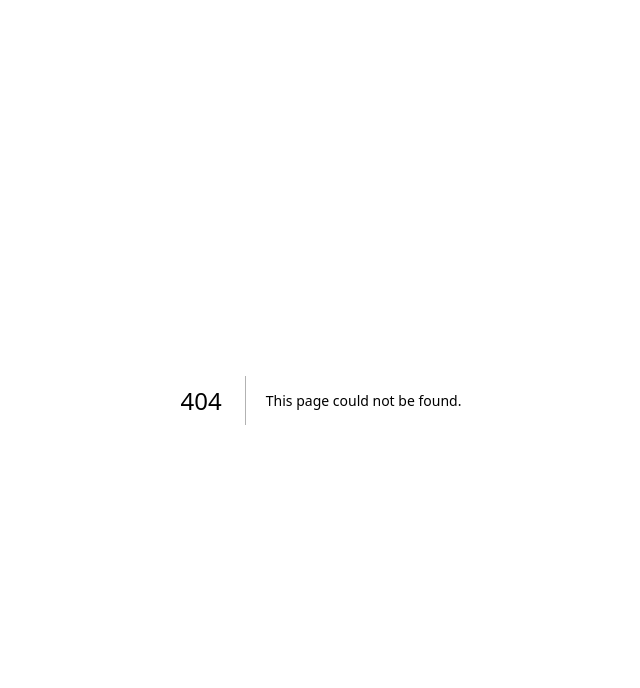
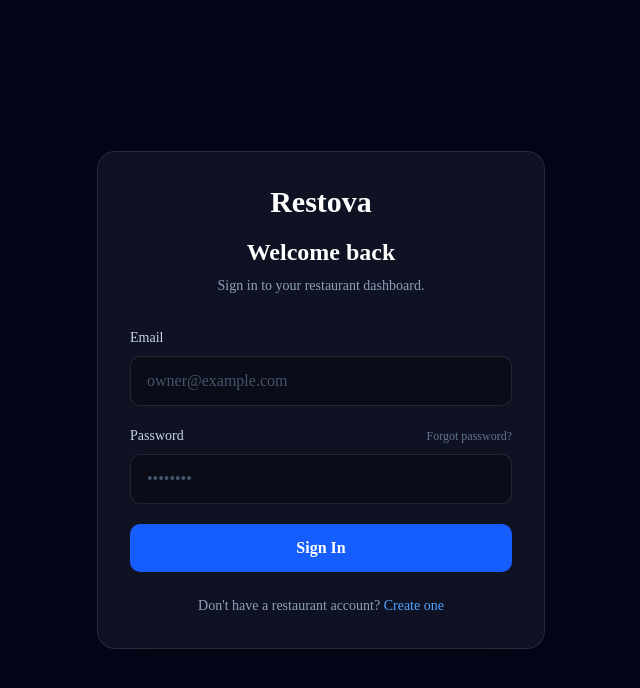
Before and after one commit to Mohammad032004/delicous, a Next.js app: page /login in a window 1280 px wide. Before the commit this address had no page. Shown: the top 688 px of the page, without its empty margins (319-959 px from the left). Built offline with nearby package versions, Linux system fonts and the light colour scheme.

Commit message:
login page setup

```diff
--- /dev/null
+++ b/app/login/page.tsx
@@ -0,0 +1,121 @@
+"use client";
+
+import { FormEvent, useState } from "react";
+import { signIn } from "next-auth/react";
+import Link from "next/link";
+
+export default function LoginPage() {
+  const [email, setEmail] = useState("");
+  const [password, setPassword] = useState("");
+
+  const [loading, setLoading] = useState(false);
+  const [error, setError] = useState("");
+
+  async function handleSubmit(e: FormEvent<HTMLFormElement>) {
+    e.preventDefault();
+
+    setLoading(true);
+    setError("");
+
+    try {
+      const result = await signIn("credentials", {
+        email,
+        password,
+        redirect: false,
+      });
+
+      if (result?.error) {
+        setError("Invalid email or password.");
+        return;
+      }
+
+      window.location.href = "/dashboard";
+    } catch {
+      setError("Something went wrong. Please try again.");
+    } finally {
+      setLoading(false);
+    }
+  }
+
+  return (
+    <main className="flex min-h-screen items-center justify-center bg-slate-950 px-4">
+      <div className="w-full max-w-md rounded-2xl border border-white/10 bg-white/5 p-8 shadow-2xl backdrop-blur">
+        <div className="mb-8 text-center">
+          <div className="mb-4 text-3xl font-bold text-white">
+            Restova
+          </div>
+
+          <h1 className="text-2xl font-semibold text-white">
+            Welcome back
+          </h1>
+
+          <p className="mt-2 text-sm text-slate-400">
+            Sign in to your restaurant dashboard.
+          </p>
+        </div>
+
+        <form onSubmit={handleSubmit} className="space-y-5">
+          <div>
+            <label className="mb-2 block text-sm text-slate-300">
+              Email
+            </label>
+
+            <input
+              type="email"
+              value={email}
+              onChange={(e) => setEmail(e.target.value)}
+              placeholder="owner@example.com"
+              required
+              className="w-full rounded-lg border border-white/10 bg-black/30 px-4 py-3 text-white outline-none transition placeholder:text-slate-600 focus:border-blue-500"
+            />
+          </div>
+
+          <div>
+            <div className="mb-2 flex items-center justify-between">
+              <label className="text-sm text-slate-300">
+                Password
+              </label>
+
+              <span className="text-xs text-slate-500">
+                Forgot password?
+              </span>
+            </div>
+
+            <input
+              type="password"
+              value={password}
+              onChange={(e) => setPassword(e.target.value)}
+              placeholder="••••••••"
+              required
+              className="w-full rounded-lg border border-white/10 bg-black/30 px-4 py-3 text-white outline-none transition placeholder:text-slate-600 focus:border-blue-500"
+            />
+          </div>
+
+          {error && (
+            <div className="rounded-lg border border-red-500/20 bg-red-500/10 px-4 py-3 text-sm text-red-400">
+              {error}
+            </div>
+          )}
+
+          <button
+            type="submit"
+            disabled={loading}
+            className="w-full rounded-lg bg-blue-600 px-4 py-3 font-semibold text-white transition hover:bg-blue-500 disabled:cursor-not-allowed disabled:opacity-50"
+          >
+            {loading ? "Signing in..." : "Sign In"}
+          </button>
+        </form>
+
+        <div className="mt-6 text-center text-sm text-slate-400">
+          Don't have a restaurant account?{" "}
+          <Link
+            href="/register"
+            className="font-medium text-blue-400 hover:text-blue-300"
+          >
+            Create one
+          </Link>
+        </div>
+      </div>
+    </main>
+  );
+}
```
